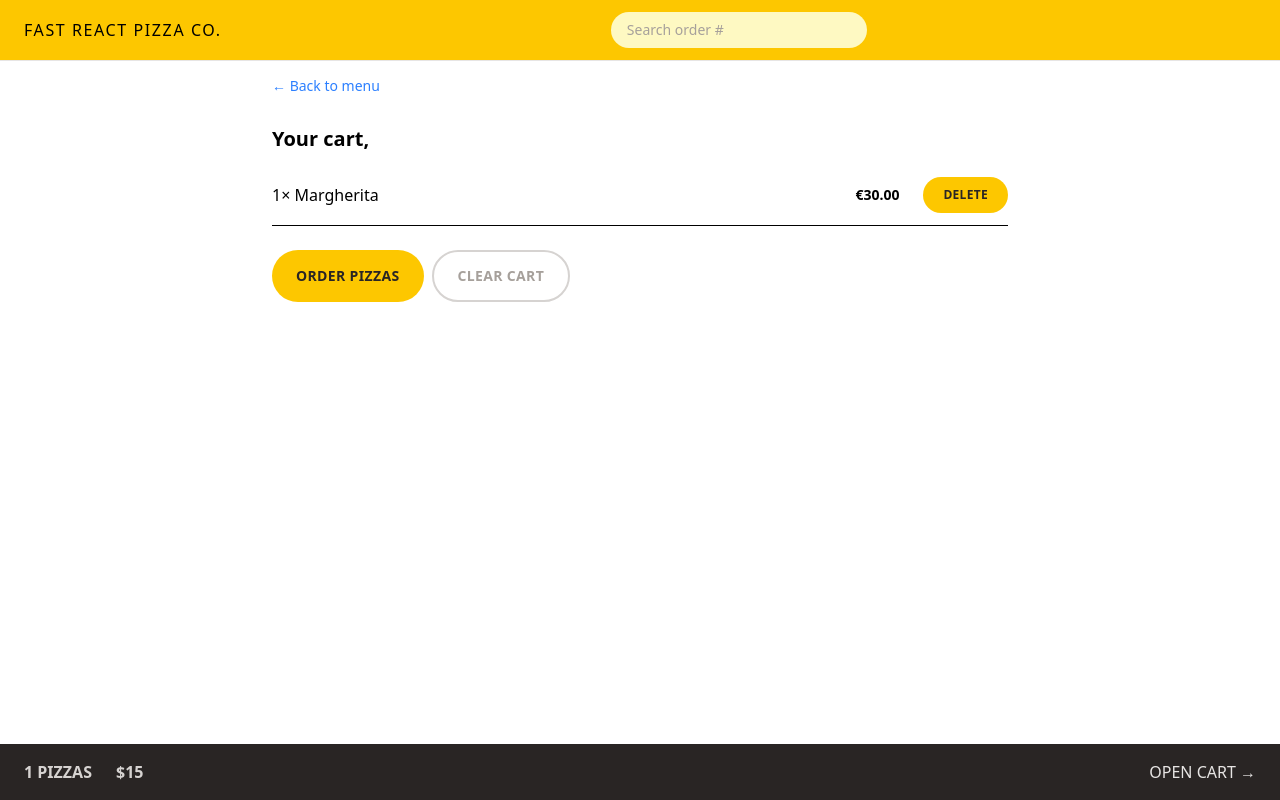
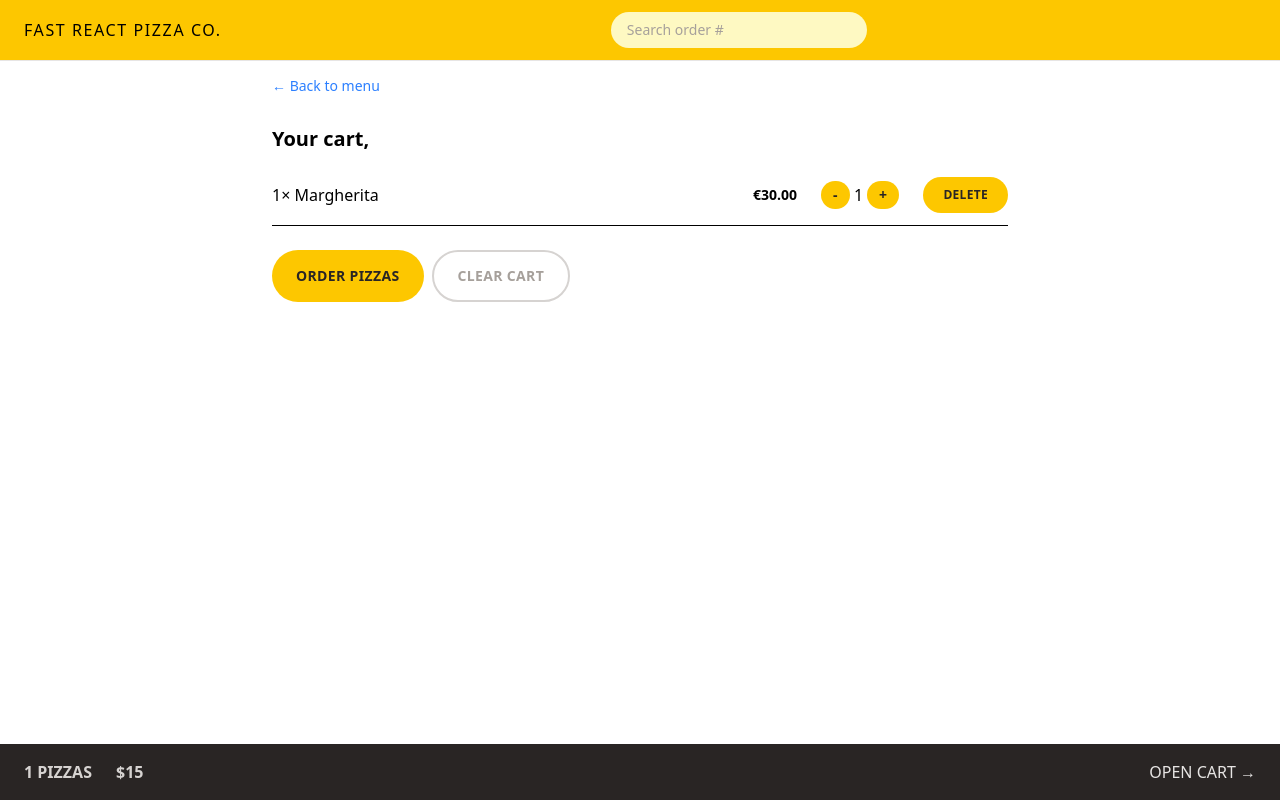
Before and after one commit to mirwais-sanaie/Fast-pizza-app, a React (Vite) app: page /cart in a window 1280 px wide. Built offline with nearby package versions, Linux system fonts and the light colour scheme.

Commit message:
cart and menu updated.

```diff
--- a/src/features/cart/CartItem.jsx
+++ b/src/features/cart/CartItem.jsx
@@ -1,5 +1,6 @@
 import { formatCurrency } from "../../utils/helpers";
 import DeleteItem from "./DeleteItem";
+import UpdateItemQuantity from "./UpdateItemQuantity";
 
 function CartItem({ item }) {
   const { pizzaId, name, quantity, totalPrice } = item;
@@ -11,6 +12,7 @@ function CartItem({ item }) {
       </p>
       <div className="flex items-center justify-between sm:gap-6">
         <p className="text-sm font-bold">{formatCurrency(totalPrice)}</p>
+        <UpdateItemQuantity pizzaId={pizzaId} />
         <DeleteItem pizzaId={pizzaId} />
       </div>
     </li>
--- /dev/null
+++ b/src/features/cart/UpdateItemQuantity.jsx
@@ -0,0 +1,32 @@
+import { useDispatch, useSelector } from "react-redux";
+import Button from "../../ui/Button";
+import {
+  decreaseQuantity,
+  getCurrentQuantityById,
+  increaseQuantity,
+} from "./cartSlice";
+
+function UpdateItemQuantity({ pizzaId }) {
+  const currentQuantity = useSelector(getCurrentQuantityById(pizzaId));
+  const dispatch = useDispatch();
+
+  function handleIncrease() {
+    dispatch(increaseQuantity(pizzaId));
+  }
+  function handleDecrease() {
+    dispatch(decreaseQuantity(pizzaId));
+  }
+  return (
+    <div className="flex items-center space-x-1">
+      <Button onClick={handleDecrease} type={"round"}>
+        -
+      </Button>
+      <span>{currentQuantity}</span>
+      <Button onClick={handleIncrease} type={"round"}>
+        +
+      </Button>
+    </div>
+  );
+}
+
+export default UpdateItemQuantity;
--- a/src/features/cart/cartSlice.js
+++ b/src/features/cart/cartSlice.js
@@ -26,11 +26,16 @@ const cartSlice = createSlice({
       const item = state.cart.find((pizza) => pizza.pizzaId === action.payload);
 
       item.quantity++;
+      item.totalPrice = item.quantity * item.unitPrice;
     },
     decreaseQuantity: (state, action) => {
       const item = state.cart.find((pizza) => pizza.pizzaId === action.payload);
 
       item.quantity--;
+      item.totalPrice = item.quantity * item.unitPrice;
+      if (item.quantity === 0) {
+        cartSlice.caseReducers.deleteItem(state, action);
+      }
     },
     clearCart: (state) => {
       state.cart = [];
@@ -53,3 +58,6 @@ export const getCart = (state) => {
 export const getTotalPrice = (state) => {
   return state.cart.cart.reduce((sum, item) => sum + item.unitPrice, 0);
 };
+export const getCurrentQuantityById = (id) => (state) => {
+  return state.cart.cart.find((pizza) => pizza.pizzaId === id)?.quantity ?? 0;
+};
--- a/src/features/menu/MenuItem.jsx
+++ b/src/features/menu/MenuItem.jsx
@@ -4,6 +4,7 @@ import Button from "../../ui/Button";
 import { formatCurrency } from "../../utils/helpers";
 import { addItem, getCart } from "../cart/cartSlice";
 import DeleteItem from "../cart/DeleteItem";
+import UpdateItemQuantity from "../cart/UpdateItemQuantity";
 
 function MenuItem({ pizza }) {
   const { id, name, unitPrice, ingredients, soldOut, imageUrl } = pizza;
@@ -44,8 +45,11 @@ function MenuItem({ pizza }) {
             </p>
           )}
 
-          {hasInCart ? (
-            <DeleteItem pizzaId={id} />
+          {soldOut ? null : hasInCart ? (
+            <div className="flex items-center space-x-5">
+              <UpdateItemQuantity pizzaId={id} />
+              <DeleteItem pizzaId={id} />
+            </div>
           ) : (
             <Button onClick={handleNewItem} type="small">
               Add to cart
--- a/src/ui/Button.jsx
+++ b/src/ui/Button.jsx
@@ -7,6 +7,7 @@ function Button({ children, disabled, to, type, onClick }) {
   const styles = {
     primary: base + " px-4 py-3 md:px-6 md:py-4",
     small: base + " px-4 py-2 md:px-5 md:py-2.5 text-xs",
+    round: base + " px-2 py-1 md:px-3 md:py-1 text-sm",
     secondary:
       "inline-block text-sm rounded-full border-2 border-stone-300 font-semibold uppercase tracking-wide text-stone-400 transition-colors duration-300 hover:bg-stone-300 hover:text-stone-800 focus:bg-stone-300 focus:text-stone-800 focus:outline-none focus:ring focus:ring-stone-200 focus:ring-offset-2 disabled:cursor-not-allowed px-4 py-2.5 md:px-6 md:py-3.5",
   };
```
